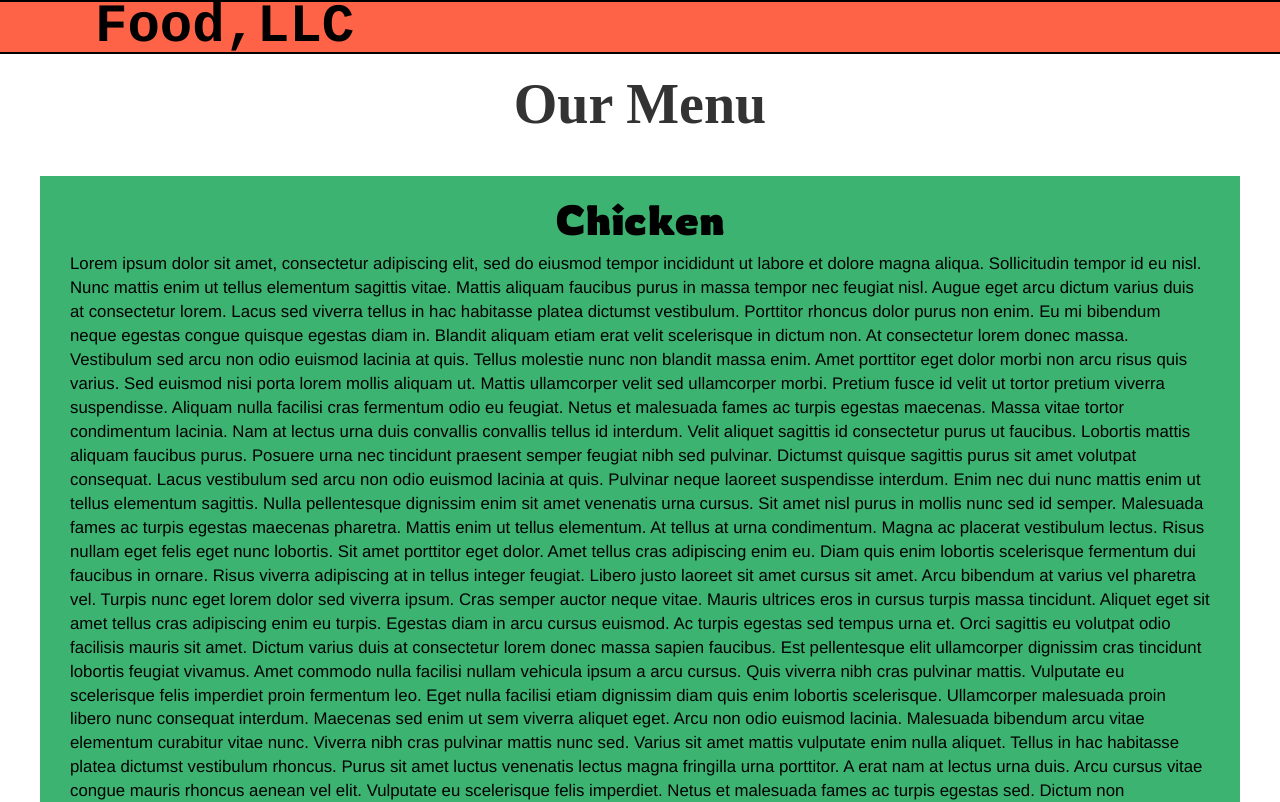
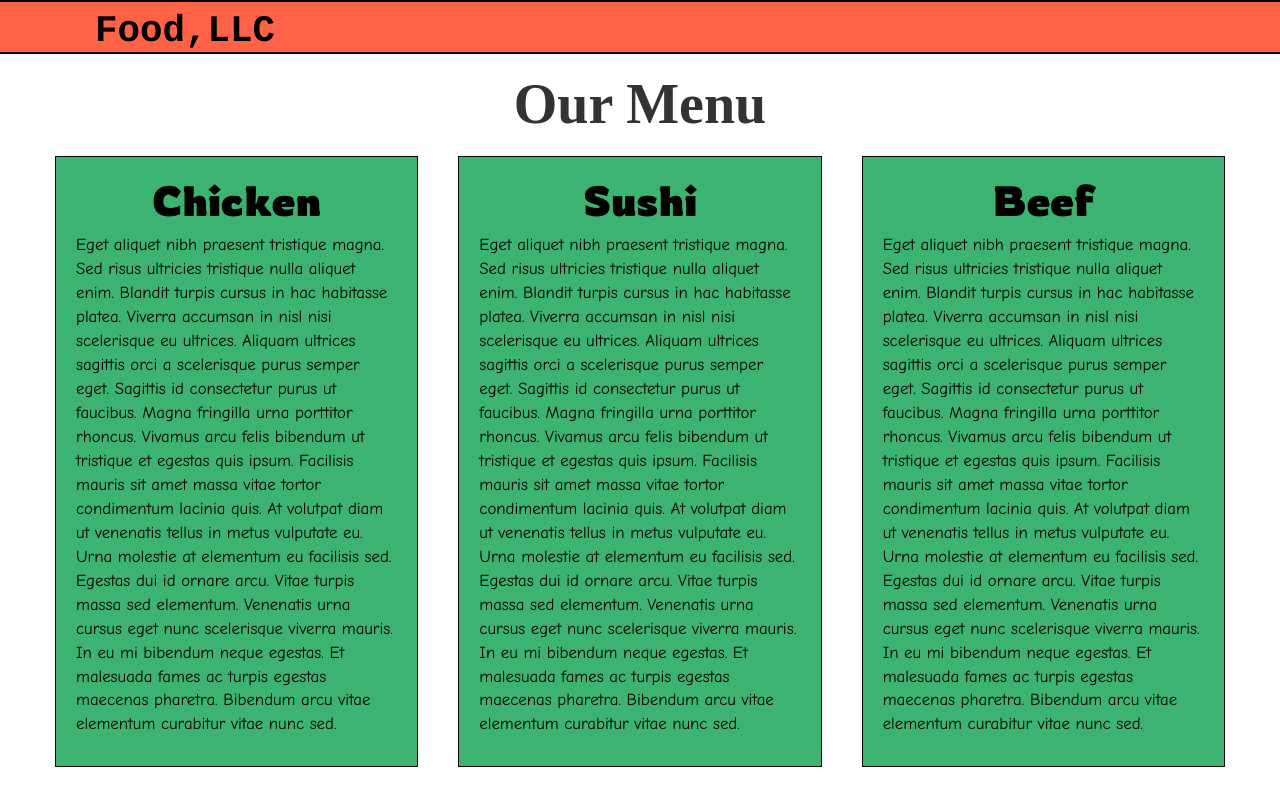
Before and after one commit to kvineet063/coursera-web, a plain HTML site: page mod-3-assignment/index.html in a window 1280 px wide. Shown: the top 802 px of the page. Drawn offline with Linux system fonts and the light colour scheme.

Commit message:
optional

```diff
--- a/mod-3-assignment/css/styles.css
+++ b/mod-3-assignment/css/styles.css
@@ -16,6 +16,7 @@
     font-size: 3em;
     color: black;
 
+
 }
 .navbar-nav{
   font-size: 25px;
@@ -32,6 +33,15 @@
 
 .navbar-nav{
     padding-top: 0;
+}
+.navbar-brand {
+    display: inline-block;
+    padding-top: .3125rem;
+    padding-bottom: .3125rem;
+    margin-right: 1rem;
+    font-size: 1.25rem;
+    line-height: inherit;
+    white-space: nowrap;
 }
 .row p{
 
@@ -68,9 +78,21 @@ hr{
     background-color: grey;
     color: black;
 }
+.box{
+
+    background-color: MediumSeaGreen;
+    border: 1px solid black;
+    margin-bottom: 20px;
+    margin-left: 5px;
+    margin-right: 5px;
+    color: black;
+    font-family: "Comic Sans MS", cursive, sans-serif;
+    padding: 20px;
+    padding-top: 0;
+
+}
 .row{
-    margin: 40px;
-    background-color: MediumSeaGreen;
+    margin: 20px;
 }
 h1{
     font-family: serif;
@@ -84,6 +106,3 @@ h2{
     font-size:3em;
     color:black;
 }
-@media (min-width: 768px ) {
-    margin-left: 20px;
-}
--- a/mod-3-assignment/index.html
+++ b/mod-3-assignment/index.html
@@ -44,27 +44,27 @@
     <h1 class="text-center">Our Menu</h1>
     <div class="row">
         <div class="container-fluid ">
-            <div class="col-xs-12">
-            <h2 class="text-center">Chicken</h2>
-            <p>Lorem ipsum dolor sit amet, consectetur adipiscing elit, sed do eiusmod tempor incididunt ut labore et dolore magna aliqua. Sollicitudin tempor id eu nisl. Nunc mattis enim ut tellus elementum sagittis vitae. Mattis aliquam faucibus purus in massa tempor nec feugiat nisl. Augue eget arcu dictum varius duis at consectetur lorem. Lacus sed viverra tellus in hac habitasse platea dictumst vestibulum. Porttitor rhoncus dolor purus non enim. Eu mi bibendum neque egestas congue quisque egestas diam in. Blandit aliquam etiam erat velit scelerisque in dictum non. At consectetur lorem donec massa. Vestibulum sed arcu non odio euismod lacinia at quis. Tellus molestie nunc non blandit massa enim. Amet porttitor eget dolor morbi non arcu risus quis varius. Sed euismod nisi porta lorem mollis aliquam ut.
 
-            Mattis ullamcorper velit sed ullamcorper morbi. Pretium fusce id velit ut tortor pretium viverra suspendisse. Aliquam nulla facilisi cras fermentum odio eu feugiat. Netus et malesuada fames ac turpis egestas maecenas. Massa vitae tortor condimentum lacinia. Nam at lectus urna duis convallis convallis tellus id interdum. Velit aliquet sagittis id consectetur purus ut faucibus. Lobortis mattis aliquam faucibus purus. Posuere urna nec tincidunt praesent semper feugiat nibh sed pulvinar. Dictumst quisque sagittis purus sit amet volutpat consequat. Lacus vestibulum sed arcu non odio euismod lacinia at quis. Pulvinar neque laoreet suspendisse interdum. Enim nec dui nunc mattis enim ut tellus elementum sagittis. Nulla pellentesque dignissim enim sit amet venenatis urna cursus. Sit amet nisl purus in mollis nunc sed id semper. Malesuada fames ac turpis egestas maecenas pharetra.
 
-            Mattis enim ut tellus elementum. At tellus at urna condimentum. Magna ac placerat vestibulum lectus. Risus nullam eget felis eget nunc lobortis. Sit amet porttitor eget dolor. Amet tellus cras adipiscing enim eu. Diam quis enim lobortis scelerisque fermentum dui faucibus in ornare. Risus viverra adipiscing at in tellus integer feugiat. Libero justo laoreet sit amet cursus sit amet. Arcu bibendum at varius vel pharetra vel. Turpis nunc eget lorem dolor sed viverra ipsum. Cras semper auctor neque vitae. Mauris ultrices eros in cursus turpis massa tincidunt. Aliquet eget sit amet tellus cras adipiscing enim eu turpis. Egestas diam in arcu cursus euismod. Ac turpis egestas sed tempus urna et. Orci sagittis eu volutpat odio facilisis mauris sit amet. Dictum varius duis at consectetur lorem donec massa sapien faucibus. Est pellentesque elit ullamcorper dignissim cras tincidunt lobortis feugiat vivamus.
+          <div class="col-md-4 col-sm-6 col-xs-12">
+            <div class="box">
+                <h2 class="text-center">Chicken</h2>
+                <p>Eget aliquet nibh praesent tristique magna. Sed risus ultricies tristique nulla aliquet enim. Blandit turpis cursus in hac habitasse platea. Viverra accumsan in nisl nisi scelerisque eu ultrices. Aliquam ultrices sagittis orci a scelerisque purus semper eget. Sagittis id consectetur purus ut faucibus. Magna fringilla urna porttitor rhoncus. Vivamus arcu felis bibendum ut tristique et egestas quis ipsum. Facilisis mauris sit amet massa vitae tortor condimentum lacinia quis. At volutpat diam ut venenatis tellus in metus vulputate eu. Urna molestie at elementum eu facilisis sed. Egestas dui id ornare arcu. Vitae turpis massa sed elementum. Venenatis urna cursus eget nunc scelerisque viverra mauris. In eu mi bibendum neque egestas. Et malesuada fames ac turpis egestas maecenas pharetra. Bibendum arcu vitae elementum curabitur vitae nunc sed.</p>
+            </div>
 
-            Amet commodo nulla facilisi nullam vehicula ipsum a arcu cursus. Quis viverra nibh cras pulvinar mattis. Vulputate eu scelerisque felis imperdiet proin fermentum leo. Eget nulla facilisi etiam dignissim diam quis enim lobortis scelerisque. Ullamcorper malesuada proin libero nunc consequat interdum. Maecenas sed enim ut sem viverra aliquet eget. Arcu non odio euismod lacinia. Malesuada bibendum arcu vitae elementum curabitur vitae nunc. Viverra nibh cras pulvinar mattis nunc sed. Varius sit amet mattis vulputate enim nulla aliquet. Tellus in hac habitasse platea dictumst vestibulum rhoncus. Purus sit amet luctus venenatis lectus magna fringilla urna porttitor. A erat nam at lectus urna duis. Arcu cursus vitae congue mauris rhoncus aenean vel elit. Vulputate eu scelerisque felis imperdiet. Netus et malesuada fames ac turpis egestas sed.
 
-            Dictum non consectetur a erat nam. Ridiculus mus mauris vitae ultricies leo. Lectus quam id leo in. Pellentesque adipiscing commodo elit at imperdiet dui. Nibh tortor id aliquet lectus proin nibh nisl condimentum. Commodo elit at imperdiet dui accumsan sit amet. Non tellus orci ac auctor augue mauris. Vulputate mi sit amet mauris. Est sit amet facilisis magna etiam tempor. Tortor id aliquet lectus proin nibh. Viverra tellus in hac habitasse. In ornare quam viverra orci sagittis eu volutpat. Dolor purus non enim praesent elementum facilisis leo vel. Dis parturient montes nascetur ridiculus mus.
-
-            Maecenas volutpat blandit aliquam etiam. Magna fringilla urna porttitor rhoncus dolor. Dui vivamus arcu felis bibendum. Nunc mattis enim ut tellus elementum sagittis vitae. Euismod lacinia at quis risus sed vulputate. Eu non diam phasellus vestibulum. Viverra maecenas accumsan lacus vel. Pellentesque adipiscing commodo elit at imperdiet. Mi proin sed libero enim sed faucibus turpis in. Adipiscing commodo elit at imperdiet dui accumsan sit. Ornare suspendisse sed nisi lacus.
-
-            Sagittis vitae et leo duis ut diam quam nulla. Ut pharetra sit amet aliquam id diam maecenas ultricies mi. Sit amet facilisis magna etiam tempor orci eu. Etiam non quam lacus suspendisse faucibus. Ullamcorper malesuada proin libero nunc consequat interdum varius sit. Fames ac turpis egestas integer eget aliquet nibh praesent. Auctor elit sed vulputate mi sit amet mauris commodo. Pharetra convallis posuere morbi leo urna molestie at elementum. Sagittis vitae et leo duis ut. Donec pretium vulputate sapien nec sagittis aliquam malesuada bibendum. Odio ut enim blandit volutpat maecenas volutpat blandit aliquam etiam. Donec ultrices tincidunt arcu non sodales neque. Fusce ut placerat orci nulla pellentesque dignissim. Sed cras ornare arcu dui. Diam donec adipiscing tristique risus nec.
-
-            Potenti nullam ac tortor vitae purus faucibus. Vitae tempus quam pellentesque nec nam aliquam sem. Adipiscing at in tellus integer feugiat scelerisque varius. Quis blandit turpis cursus in hac habitasse platea dictumst quisque. Amet commodo nulla facilisi nullam vehicula ipsum. Fringilla est ullamcorper eget nulla facilisi etiam dignissim diam quis. Lectus urna duis convallis convallis tellus id interdum velit. Nibh ipsum consequat nisl vel. Scelerisque in dictum non consectetur a erat nam at lectus. Porta nibh venenatis cras sed felis eget velit aliquet sagittis. Nunc faucibus a pellentesque sit amet. Massa tincidunt nunc pulvinar sapien et. Maecenas pharetra convallis posuere morbi leo urna molestie at elementum. Diam phasellus vestibulum lorem sed risus ultricies. Malesuada bibendum arcu vitae elementum curabitur vitae nunc sed. Lacus sed turpis tincidunt id aliquet risus feugiat in.
-
-            Mi in nulla posuere sollicitudin aliquam. Suspendisse ultrices gravida dictum fusce ut placerat orci. Ornare arcu dui vivamus arcu felis. Amet dictum sit amet justo. Venenatis tellus in metus vulputate eu scelerisque felis imperdiet. Et magnis dis parturient montes nascetur. Quis enim lobortis scelerisque fermentum dui faucibus. Ipsum dolor sit amet consectetur adipiscing elit. Sit amet mauris commodo quis imperdiet massa tincidunt. Lobortis elementum nibh tellus molestie nunc non. Elementum pulvinar etiam non quam. Venenatis lectus magna fringilla urna porttitor rhoncus dolor.
-
-            Eget aliquet nibh praesent tristique magna. Sed risus ultricies tristique nulla aliquet enim. Blandit turpis cursus in hac habitasse platea. Viverra accumsan in nisl nisi scelerisque eu ultrices. Aliquam ultrices sagittis orci a scelerisque purus semper eget. Sagittis id consectetur purus ut faucibus. Magna fringilla urna porttitor rhoncus. Vivamus arcu felis bibendum ut tristique et egestas quis ipsum. Facilisis mauris sit amet massa vitae tortor condimentum lacinia quis. At volutpat diam ut venenatis tellus in metus vulputate eu. Urna molestie at elementum eu facilisis sed. Egestas dui id ornare arcu. Vitae turpis massa sed elementum. Venenatis urna cursus eget nunc scelerisque viverra mauris. In eu mi bibendum neque egestas. Et malesuada fames ac turpis egestas maecenas pharetra. Bibendum arcu vitae elementum curabitur vitae nunc sed.</p>
+          </div>
+          <div class="col-xs-12 col-sm-6 col-md-4">
+            <div class="box">
+                <h2 class="text-center">Sushi</h2>
+              <p>Eget aliquet nibh praesent tristique magna. Sed risus ultricies tristique nulla aliquet enim. Blandit turpis cursus in hac habitasse platea. Viverra accumsan in nisl nisi scelerisque eu ultrices. Aliquam ultrices sagittis orci a scelerisque purus semper eget. Sagittis id consectetur purus ut faucibus. Magna fringilla urna porttitor rhoncus. Vivamus arcu felis bibendum ut tristique et egestas quis ipsum. Facilisis mauris sit amet massa vitae tortor condimentum lacinia quis. At volutpat diam ut venenatis tellus in metus vulputate eu. Urna molestie at elementum eu facilisis sed. Egestas dui id ornare arcu. Vitae turpis massa sed elementum. Venenatis urna cursus eget nunc scelerisque viverra mauris. In eu mi bibendum neque egestas. Et malesuada fames ac turpis egestas maecenas pharetra. Bibendum arcu vitae elementum curabitur vitae nunc sed.</p>
+            </div>
+          </div>
+          <div class="col-md-4 col-sm-12 col-xs-12">
+            <div class="box">
+            <h2 class="text-center">Beef</h2>
+              <p>Eget aliquet nibh praesent tristique magna. Sed risus ultricies tristique nulla aliquet enim. Blandit turpis cursus in hac habitasse platea. Viverra accumsan in nisl nisi scelerisque eu ultrices. Aliquam ultrices sagittis orci a scelerisque purus semper eget. Sagittis id consectetur purus ut faucibus. Magna fringilla urna porttitor rhoncus. Vivamus arcu felis bibendum ut tristique et egestas quis ipsum. Facilisis mauris sit amet massa vitae tortor condimentum lacinia quis. At volutpat diam ut venenatis tellus in metus vulputate eu. Urna molestie at elementum eu facilisis sed. Egestas dui id ornare arcu. Vitae turpis massa sed elementum. Venenatis urna cursus eget nunc scelerisque viverra mauris. In eu mi bibendum neque egestas. Et malesuada fames ac turpis egestas maecenas pharetra. Bibendum arcu vitae elementum curabitur vitae nunc sed.</p>
+            </div>
           </div>
         </div>
     </div>
```
